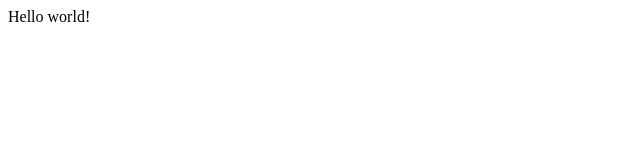
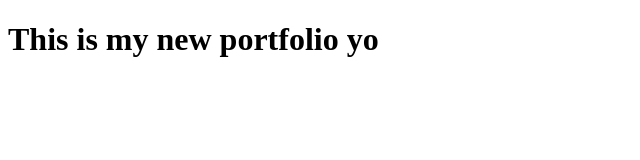
Before and after one commit to Martinlindblad/Gatsby-Portfolio, a Gatsby site: page / in a window 1280 px wide. Shown: the whole page, without its empty margins (0-640 px from the left). Built offline with nearby package versions, Linux system fonts and the light colour scheme; Gatsby itself is replaced by a stand-in of ours.

Commit message:
THis is the first commit

```diff
--- a/src/pages/index.js
+++ b/src/pages/index.js
@@ -1,3 +1,7 @@
 import React from "react"
 
-export default () => <div>Hello world!</div>
+export default () => (
+    <div>
+        <h1>This is my new portfolio yo</h1>
+    </div>
+);
```
